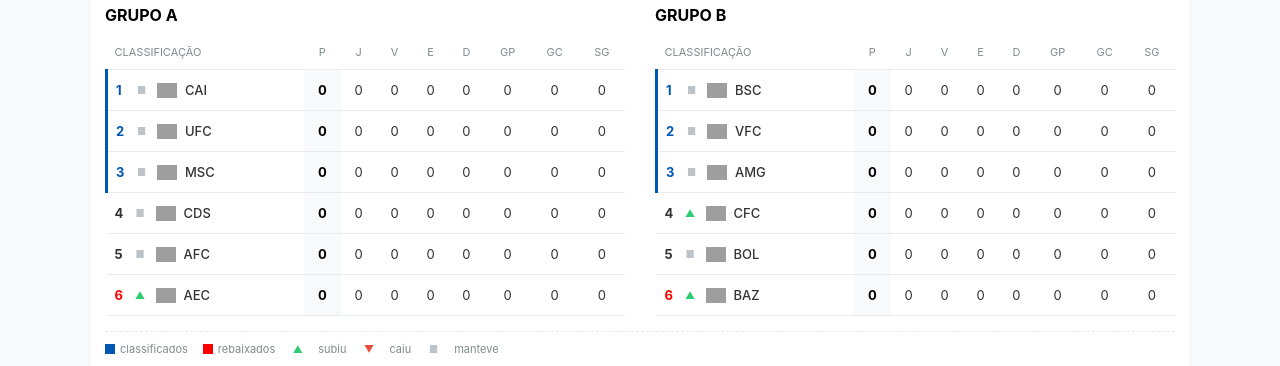
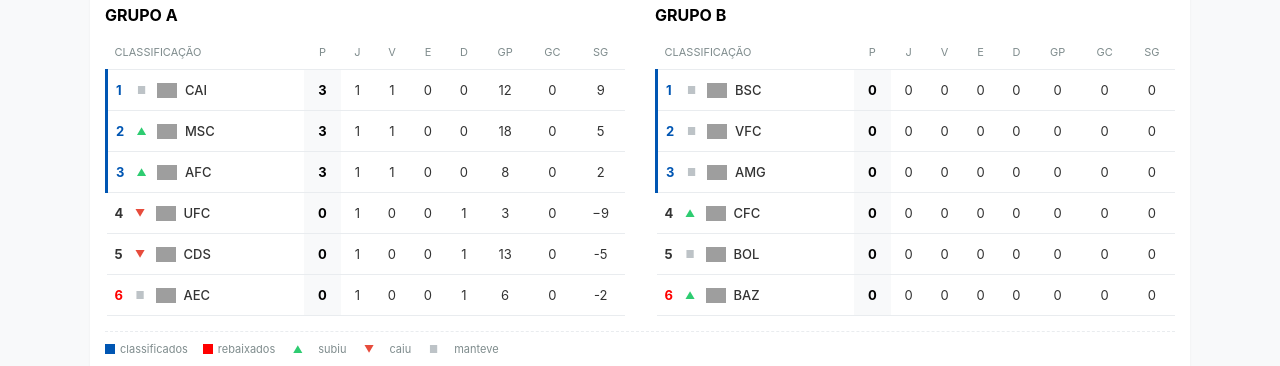
Before and after one commit to bizarro97/Campeonato-Brasileiro-A-, a plain HTML site: page index.html in a window 1280 px wide. Shown: the part 137-503 px from the top of the page. Drawn offline with Linux system fonts and the light colour scheme; grey boxes are pictures that could not be loaded.

Commit message:
Update team rankings and associated data

```diff
--- a/index.html
+++ b/index.html
@@ -180,57 +180,57 @@
                                     <a href="#" class="time-link"><img src="https://i.postimg.cc/Sxz7b9XV/CAI3.png" alt="CAI">CAI</a>
                                 </div>
                             </td>
-                            <td class="txt-bold bg-cinza">0</td><td>0</td><td>0</td><td>0</td><td>0</td><td>0</td><td>0</td><td>0</td>
+                            <td class="txt-bold bg-cinza">3</td><td>1</td><td>1</td><td>0</td><td>0</td><td>12</td><td>0</td><td>9</td>
                         </tr>
                         <tr class="zona-classificado">
                             <td class="col-classificacao">
                                 <div class="classificacao-celula">
                                     <span class="posicao-num verde">2</span>
-                                    <span class="seta seta-manteve">■</span>
-                                    <a href="#" class="time-link"><img src="https://i.postimg.cc/k4wWvFZD/UFC3.png" alt="UFC">UFC</a>
+                                    <span class="seta seta-subiu">▲</span>
+                                    <a href="#" class="time-link"><img src="https://i.postimg.cc/ZKW66NL0/MSC.png" alt="MSC">MSC</a>
                                 </div>
                             </td>
-                            <td class="txt-bold bg-cinza">0</td><td>0</td><td>0</td><td>0</td><td>0</td><td>0</td><td>0</td><td>0</td>
+                            <td class="txt-bold bg-cinza">3</td><td>1</td><td>1</td><td>0</td><td>0</td><td>18</td><td>0</td><td>5</td>
                         </tr>
                         <tr class="zona-classificado">
                             <td class="col-classificacao">
                                 <div class="classificacao-celula">
                                     <span class="posicao-num verde">3</span>
-                                    <span class="seta seta-manteve">■</span>
-                                    <a href="#" class="time-link"><img src="https://i.postimg.cc/ZKW66NL0/MSC.png" alt="MSC">MSC</a>
+                                    <span class="seta seta-subiu">▲</span>
+                                    <a href="#" class="time-link"><img src="https://i.postimg.cc/QCw9f6qb/AFC3.png" alt="AFC">AFC</a>
                                 </div>
                             </td>
-                            <td class="txt-bold bg-cinza">0</td><td>0</td><td>0</td><td>0</td><td>0</td><td>0</td><td>0</td><td>0</td>
+                            <td class="txt-bold bg-cinza">3</td><td>1</td><td>1</td><td>0</td><td>0</td><td>8</td><td>0</td><td>2</td>
                         </tr>
                         <tr>
                             <td class="col-classificacao">
                                 <div class="classificacao-celula">
                                     <span class="posicao-num">4</span>
-                                    <span class="seta seta-manteve">■</span>
-                                    <a href="#" class="time-link"><img src="https://i.postimg.cc/VNWtzWYc/CDS3.png" alt="CDS">CDS</a>
+                                    <span class="seta seta-desceu">▼</span>
+                                    <a href="#" class="time-link"><img src="https://i.postimg.cc/k4wWvFZD/UFC3.png" alt="UFC">UFC</a>
                                 </div>
                             </td>
-                            <td class="txt-bold bg-cinza">0</td><td>0</td><td>0</td><td>0</td><td>0</td><td>0</td><td>0</td><td>0</td>
+                            <td class="txt-bold bg-cinza">0</td><td>1</td><td>0</td><td>0</td><td>1</td><td>3</td><td>0</td><td>−9</td>
                         </tr>
                         <tr>
                             <td class="col-classificacao">
                                 <div class="classificacao-celula">
                                     <span class="posicao-num">5</span>
-                                    <span class="seta seta-manteve">■</span>
-                                    <a href="#" class="time-link"><img src="https://i.postimg.cc/QCw9f6qb/AFC3.png" alt="AFC">AFC</a>
+                                    <span class="seta seta-desceu">▼</span>
+                                    <a href="#" class="time-link"><img src="https://i.postimg.cc/VNWtzWYc/CDS3.png" alt="CDS">CDS</a>
                                 </div>
                             </td>
-                            <td class="txt-bold bg-cinza">0</td><td>0</td><td>0</td><td>0</td><td>0</td><td>0</td><td>0</td><td>0</td>
+                            <td class="txt-bold bg-cinza">0</td><td>1</td><td>0</td><td>0</td><td>1</td><td>13</td><td>0</td><td>-5</td>
                         </tr>
                         <tr class="zona-rebaixamento">
                             <td class="col-classificacao">
                                 <div class="classificacao-celula">
                                     <span class="posicao-num vermelho">6</span>
-                                    <span class="seta seta-subiu">▲</span>
+                                    <span class="seta seta-manteve">■</span>
                                     <a href="#" class="time-link"><img src="https://i.postimg.cc/V6NJmyGw/AEC3.png" alt="AEC">AEC</a>
                                 </div>
                             </td>
-                            <td class="txt-bold bg-cinza">0</td><td>0</td><td>0</td><td>0</td><td>0</td><td>0</td><td>0</td><td>0</td>
+                            <td class="txt-bold bg-cinza">0</td><td>1</td><td>0</td><td>0</td><td>1</td><td>6</td><td>0</td><td>-2</td>
                         </tr>
                     </tbody>
                 </table>
```
